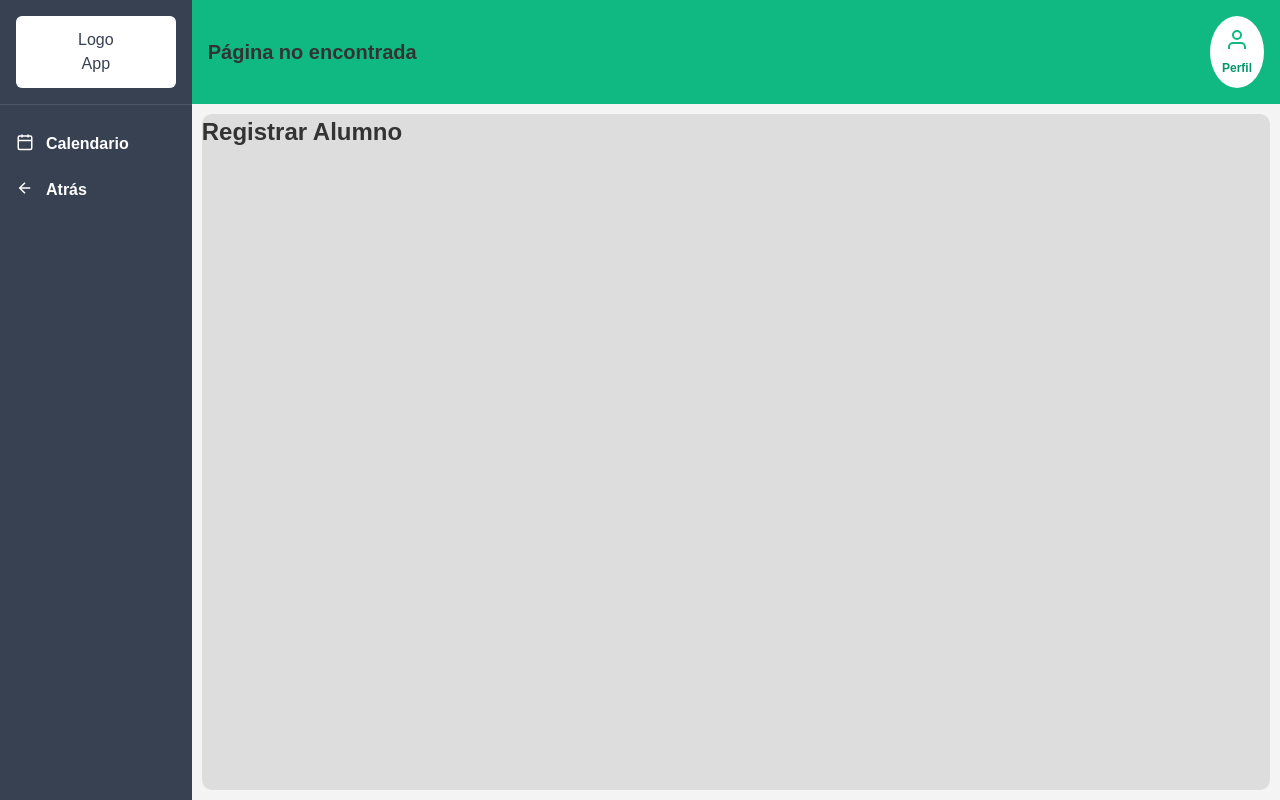
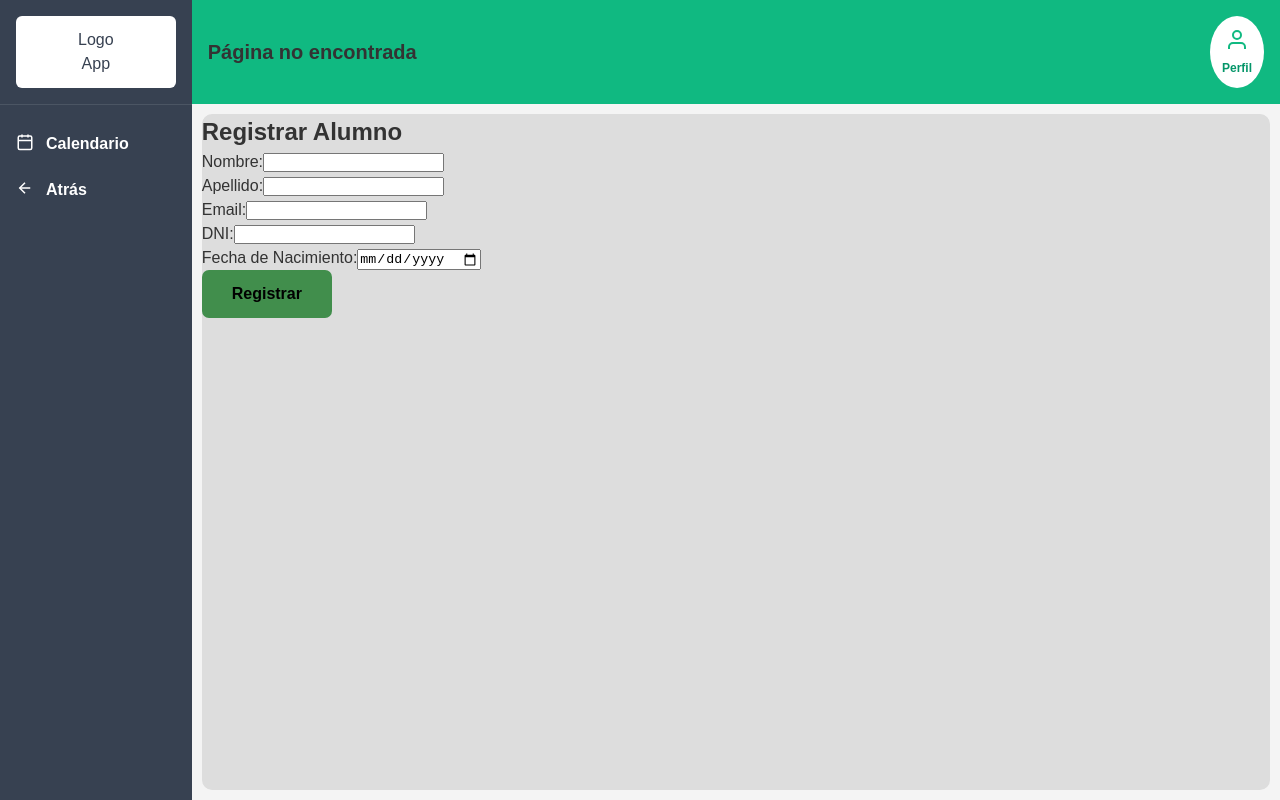
Before and after one commit to MartinianoLeonCorrea/frontendapp_tpGS, a React (Vite) app: page /registrar in a window 1280 px wide. Built offline with nearby package versions, Linux system fonts and the light colour scheme.

Commit message:
Creacion de componente formulario y registraralumno basico

```diff
--- /dev/null
+++ b/src/components/FormularioRegistro.jsx
@@ -0,0 +1,47 @@
+import { useState } from "react";
+
+function FormularioRegistro({ campos, titulo, onSubmit, textoBoton = "Registrar" }) {
+  // Estado inicial dinámico según los campos
+  const estadoInicial = {};
+  campos.forEach((campo) => {
+    estadoInicial[campo.name] = campo.defaultValue || "";
+  });
+
+  const [form, setForm] = useState(estadoInicial);
+
+  const handleChange = (e) => {
+    setForm({
+      ...form,
+      [e.target.name]: e.target.value,
+    });
+  };
+
+  const handleSubmit = (e) => {
+    e.preventDefault();
+    onSubmit(form);
+    setForm(estadoInicial);
+  };
+
+  return (
+    <div>
+      <h2>{titulo}</h2>
+      <form onSubmit={handleSubmit}>
+        {campos.map((campo) => (
+          <div key={campo.name}>
+            <label>{campo.label}:</label>
+            <input
+              type={campo.type}
+              name={campo.name}
+              value={form[campo.name]}
+              onChange={handleChange}
+              required={campo.required}
+            />
+          </div>
+        ))}
+        <button type="submit">{textoBoton}</button>
+      </form>
+    </div>
+  );
+}
+
+export default FormularioRegistro;
--- a/src/pages/RegistrarAlumno.jsx
+++ b/src/pages/RegistrarAlumno.jsx
@@ -1,9 +1,26 @@
+import FormularioRegistro from "/home/joni/TrabajoPracticoDSW/frontendapp_tpGS/src/components/FormularioRegistro.jsx";
+
+const camposAlumno = [
+  { name: "nombre", label: "Nombre", type: "text", required: true },
+  { name: "apellido", label: "Apellido", type: "text", required: true },
+  { name: "email", label: "Email", type: "email", required: true },
+  { name: "dni", label: "DNI", type: "text", required: true },
+  { name: "fechaNacimiento", label: "Fecha de Nacimiento", type: "date", required: true },
+];
+
 function RegistrarAlumno() {
+  const handleRegistro = (datos) => {
+    // Aquí puedes hacer la petición al backend
+    console.log("Datos del alumno:", datos);
+  };
+
   return (
-    <div>
-      <h2>Registrar Alumno</h2>
-      {/* Desarrollar el formulario para registrar un nuevo alumno */}
-    </div>
+    <FormularioRegistro
+      campos={camposAlumno}
+      titulo="Registrar Alumno"
+      onSubmit={handleRegistro}
+      textoBoton="Registrar"
+    />
   );
 }
 
--- a/src/pages/alumno/DashboardAlumno.jsx
+++ b/src/pages/alumno/DashboardAlumno.jsx
@@ -1,6 +1,6 @@
 // src/pages/alumno/DashboardAlumno.jsx
 import { useEffect, useState } from 'react';
-import { CardMateria } from '../../components/CardMAteria';
+import { CardMateria } from '../../components/CardMateria';
 import { Routes, Route, useNavigate } from 'react-router-dom';
 
 export default function DashboardAlumno() {
```
